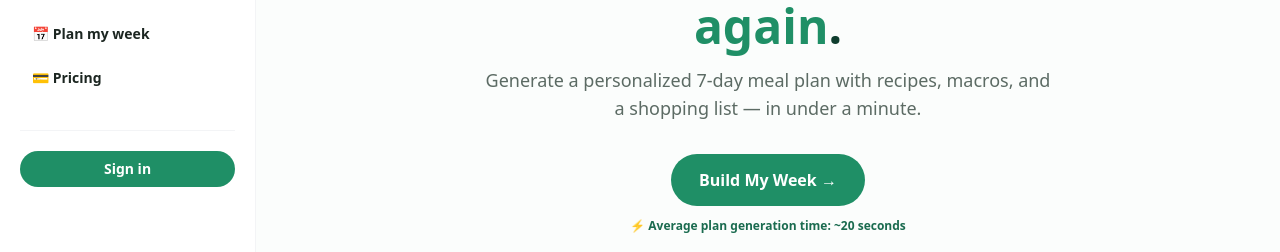
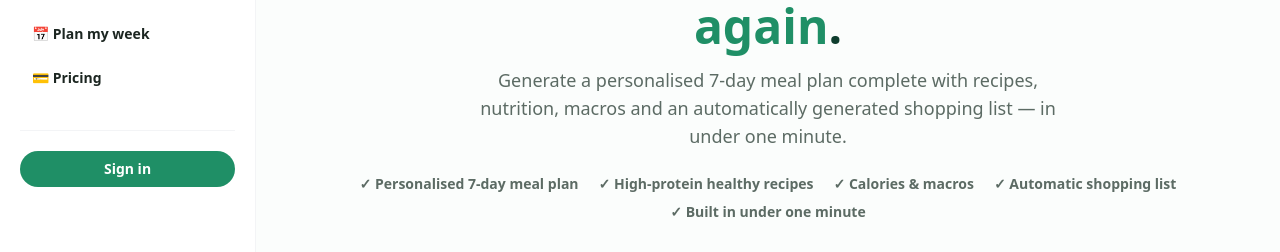
Before and after one commit to usario172332/youraifood-app, a Next.js app in the folder youraifood-app/: page / in a window 1280 px wide. Shown: the part 158-410 px from the top of the page. Built offline with nearby package versions, Linux system fonts and the light colour scheme; no server answers.

Commit message:
Update HomeContent.jsx

```diff
--- a/youraifood-app/components/HomeContent.jsx
+++ b/youraifood-app/components/HomeContent.jsx
@@ -32,9 +32,17 @@ export default function HomeContent() {
           <h1 className="mx-auto mb-4 max-w-3xl text-4xl font-extrabold leading-tight text-green-900 sm:text-5xl">
             Never wonder what to cook <span className="text-green-600">again</span>.
           </h1>
-          <p className="mx-auto mb-8 max-w-xl text-lg text-ink-soft">
-            Generate a personalized 7-day meal plan with recipes, macros, and a shopping list — in under a minute.
+          <p className="mx-auto mb-6 max-w-xl text-lg text-ink-soft">
+            Generate a personalised 7-day meal plan complete with recipes, nutrition, macros and an automatically
+            generated shopping list — in under one minute.
           </p>
+          <div className="mb-8 flex flex-wrap items-center justify-center gap-x-5 gap-y-2 text-sm font-semibold text-ink-soft">
+            <span>✓ Personalised 7-day meal plan</span>
+            <span>✓ High-protein healthy recipes</span>
+            <span>✓ Calories & macros</span>
+            <span>✓ Automatic shopping list</span>
+            <span>✓ Built in under one minute</span>
+          </div>
           <button
             onClick={scrollToPlanner}
             className="rounded-full bg-green-600 px-7 py-3.5 text-base font-bold text-white transition hover:-translate-y-px hover:bg-green-700"
```
